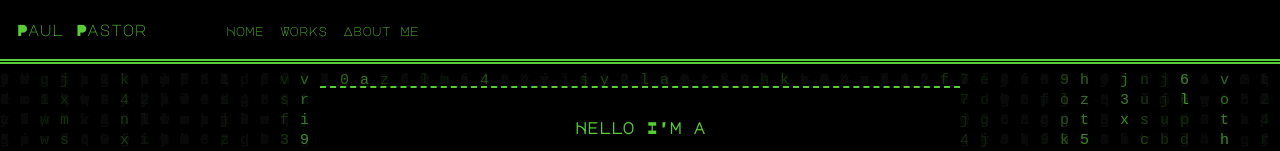
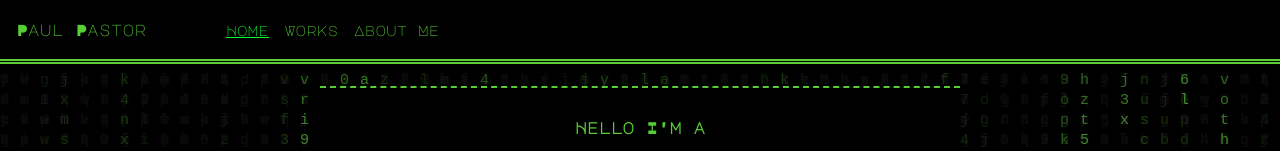
Before and after one commit to PaulMaverick/MyPortfolio, a React (Vite) app: page / in a window 1280 px wide. Shown: the top 151 px of the page. Built offline with nearby package versions, Linux system fonts and the light colour scheme.

Commit message:
changes to nav Links

```diff
--- a/src/components/navbar/NavLinks.tsx
+++ b/src/components/navbar/NavLinks.tsx
@@ -1,18 +1,37 @@
-import { Link } from "react-router-dom"
+import { Link, useLocation } from "react-router-dom"
 import styles from '../../styles/navbar/navLinks.module.css'
 
 export default function NavLinks() {
+    const location = useLocation();
+
+    const homeStyle = {
+        borderBottom: location.pathname === '/' ? '1px solid #0aff33': 'none',
+        color: location.pathname === '/' ? '#0aff33' : '#58ce35'
+
+    }
+
+    const projectStyle = {
+        borderBottom: location.pathname === '/projects' ? '1px solid #0aff33' : 'none',
+        color: location.pathname === '/projects' ? '#0aff33' : '#58ce35'
+    }
+
+    const aboutMeStyle = {
+        borderBottom: location.pathname === '/aboutme' ? '1px solid #0aff33' : 'none',
+        color: location.pathname === '/aboutme' ? '#0aff33' : '#58ce35'
+    }
+
+
     return (
         <nav className={styles.container}>
             <ul>
-                <li>
-                    <Link to='/' className={styles.link}>Home</Link>
+                <li >
+                    <Link to='/' className={styles.link} style={homeStyle}>Home</Link>
                 </li>
-                <li>
-                    <Link to='/projects' className={styles.link}>Works</Link>
+                <li >
+                    <Link to='/projects' className={styles.link} style={projectStyle}>Works</Link>
                 </li>
-                <li>
-                    <Link to='/aboutme' className={styles.link}>About Me</Link>
+                <li >
+                    <Link to='/aboutme' className={styles.link} style={aboutMeStyle}>About Me</Link>
                 </li>
             </ul>
         </nav>
--- a/src/styles/navbar/navLinks.module.css
+++ b/src/styles/navbar/navLinks.module.css
@@ -9,8 +9,7 @@
 }
 
 .link {
-    font-size: .8em;
-    color: var(--text-color);
+    font-size: .9em;
     text-decoration: none;
     transition: color .3s ease-in-out;
 }
```
